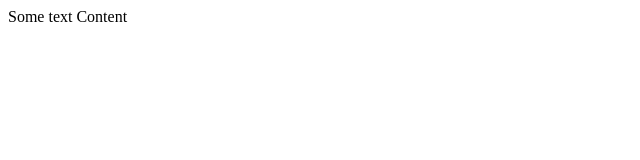
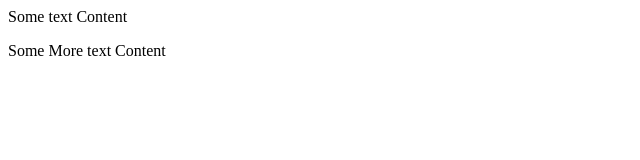
Before and after one commit to AshwanthKalyan/git_tesy, a plain HTML site: page index.html in a window 1280 px wide. Shown: the whole page, without its empty margins (0-640 px from the left). Drawn offline with Linux system fonts and the light colour scheme.

Commit message:
Second time commiting,hope it shows in the repository

```diff
--- a/index.html
+++ b/index.html
@@ -1 +1,2 @@
 <p>Some text Content</p>
+<p>Some More text Content</p>
```
